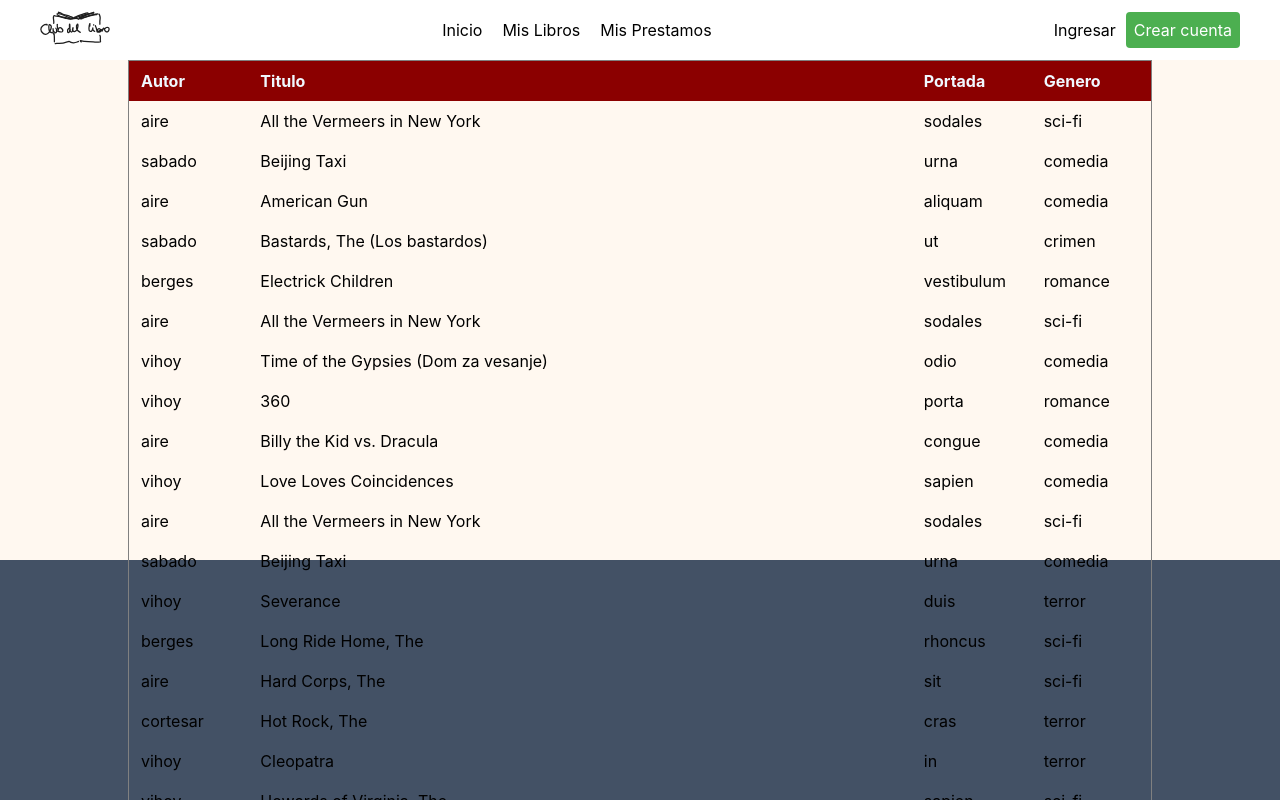
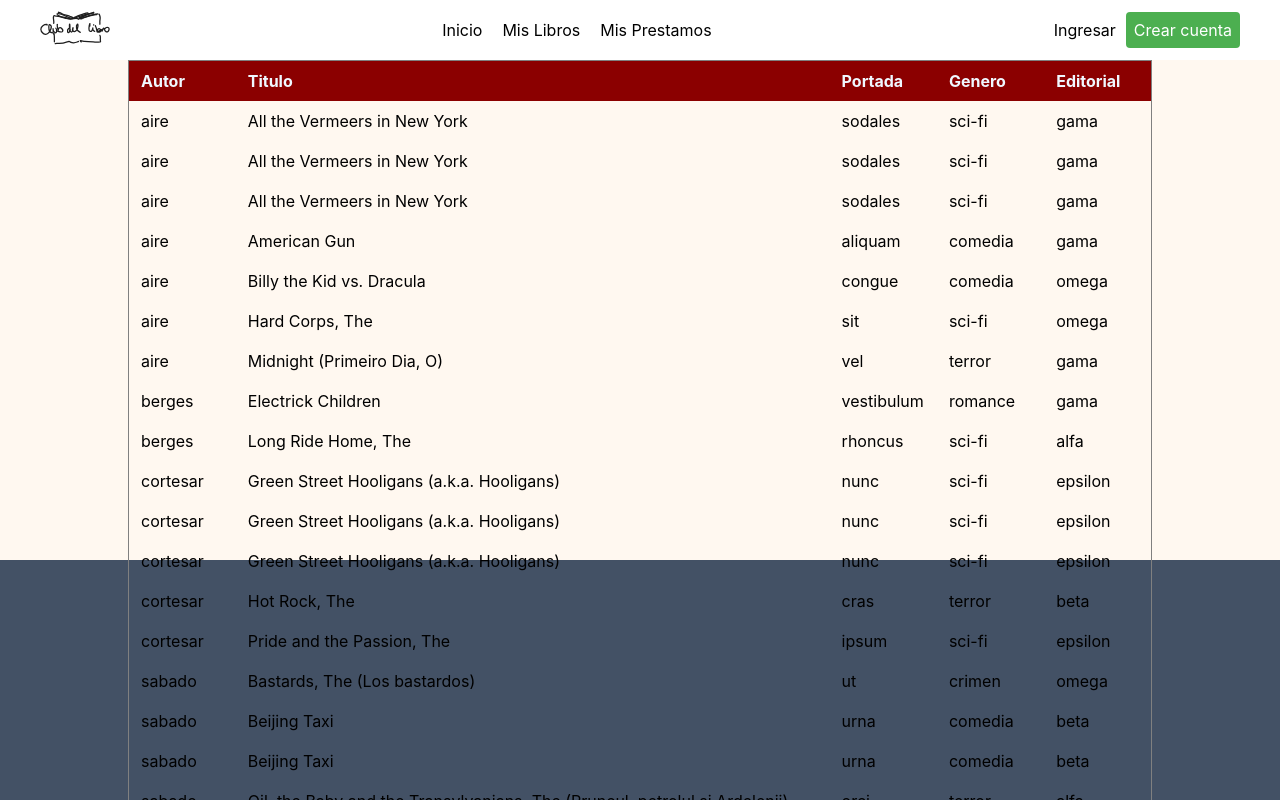
Before and after one commit to bacarvalho/tp2-GRUPO-05-front, a React (Create React App) app: page / in a window 1280 px wide. Shown: the top 800 px of the page. Built offline with nearby package versions, Linux system fonts and the light colour scheme.

Commit message:
added new columns

```diff
--- a/src/components/Table/columns.js
+++ b/src/components/Table/columns.js
@@ -14,5 +14,9 @@ export const COLUMNS = [
     {
       Header: 'Genero',
       accessor: 'Libro.Genero.nombre'
-    }
+    },
+    {
+        Header: 'Editorial',
+        accessor: 'Libro.Editorial.nombre'
+      }
   ]
--- a/src/components/Table/sampledata.js
+++ /dev/null
@@ -1,18 +0,0 @@
-module.exports=
-
-[{
-  "id": 1,
-  "first_name": "Ethelred",
-  "last_name": "Slowly",
-  "email": "eslowly0@google.es"
-},{
-  "id": 2,
-  "first_name": "Reta",
-  "last_name": "Woolmer",
-  "email": "rwoolmer1@miibeian.gov.cn"
-},{
-  "id": 3,
-  "first_name": "Arabel",
-  "last_name": "Pestor",
-  "email": "apestor2@bloglovin.com"
-}]
--- a/src/components/Table/sampledata.json
+++ b/src/components/Table/sampledata.json
@@ -8,6 +8,219 @@
         },
         "Autor": {
           "nombre": "aire"
+        },
+        "Editorial": {
+          "nombre": "gama"
+        }
+      }
+    },
+    {
+      "Libro": {
+        "titulo": "All the Vermeers in New York",
+        "imagen_portada": "sodales",
+        "Genero": {
+          "nombre": "sci-fi"
+        },
+        "Autor": {
+          "nombre": "aire"
+        },
+        "Editorial": {
+          "nombre": "gama"
+        }
+      }
+    },
+    {
+      "Libro": {
+        "titulo": "All the Vermeers in New York",
+        "imagen_portada": "sodales",
+        "Genero": {
+          "nombre": "sci-fi"
+        },
+        "Autor": {
+          "nombre": "aire"
+        },
+        "Editorial": {
+          "nombre": "gama"
+        }
+      }
+    },
+    {
+      "Libro": {
+        "titulo": "American Gun",
+        "imagen_portada": "aliquam",
+        "Genero": {
+          "nombre": "comedia"
+        },
+        "Autor": {
+          "nombre": "aire"
+        },
+        "Editorial": {
+          "nombre": "gama"
+        }
+      }
+    },
+    {
+      "Libro": {
+        "titulo": "Billy the Kid vs. Dracula",
+        "imagen_portada": "congue",
+        "Genero": {
+          "nombre": "comedia"
+        },
+        "Autor": {
+          "nombre": "aire"
+        },
+        "Editorial": {
+          "nombre": "omega"
+        }
+      }
+    },
+    {
+      "Libro": {
+        "titulo": "Hard Corps, The",
+        "imagen_portada": "sit",
+        "Genero": {
+          "nombre": "sci-fi"
+        },
+        "Autor": {
+          "nombre": "aire"
+        },
+        "Editorial": {
+          "nombre": "omega"
+        }
+      }
+    },
+    {
+      "Libro": {
+        "titulo": "Midnight (Primeiro Dia, O)",
+        "imagen_portada": "vel",
+        "Genero": {
+          "nombre": "terror"
+        },
+        "Autor": {
+          "nombre": "aire"
+        },
+        "Editorial": {
+          "nombre": "gama"
+        }
+      }
+    },
+    {
+      "Libro": {
+        "titulo": "Electrick Children",
+        "imagen_portada": "vestibulum",
+        "Genero": {
+          "nombre": "romance"
+        },
+        "Autor": {
+          "nombre": "berges"
+        },
+        "Editorial": {
+          "nombre": "gama"
+        }
+      }
+    },
+    {
+      "Libro": {
+        "titulo": "Long Ride Home, The",
+        "imagen_portada": "rhoncus",
+        "Genero": {
+          "nombre": "sci-fi"
+        },
+        "Autor": {
+          "nombre": "berges"
+        },
+        "Editorial": {
+          "nombre": "alfa"
+        }
+      }
+    },
+    {
+      "Libro": {
+        "titulo": "Green Street Hooligans (a.k.a. Hooligans)",
+        "imagen_portada": "nunc",
+        "Genero": {
+          "nombre": "sci-fi"
+        },
+        "Autor": {
+          "nombre": "cortesar"
+        },
+        "Editorial": {
+          "nombre": "epsilon"
+        }
+      }
+    },
+    {
+      "Libro": {
+        "titulo": "Green Street Hooligans (a.k.a. Hooligans)",
+        "imagen_portada": "nunc",
+        "Genero": {
+          "nombre": "sci-fi"
+        },
+        "Autor": {
+          "nombre": "cortesar"
+        },
+        "Editorial": {
+          "nombre": "epsilon"
+        }
+      }
+    },
+    {
+      "Libro": {
+        "titulo": "Green Street Hooligans (a.k.a. Hooligans)",
+        "imagen_portada": "nunc",
+        "Genero": {
+          "nombre": "sci-fi"
+        },
+        "Autor": {
+          "nombre": "cortesar"
+        },
+        "Editorial": {
+          "nombre": "epsilon"
+        }
+      }
+    },
+    {
+      "Libro": {
+        "titulo": "Hot Rock, The",
+        "imagen_portada": "cras",
+        "Genero": {
+          "nombre": "terror"
+        },
+        "Autor": {
+          "nombre": "cortesar"
+        },
+        "Editorial": {
+          "nombre": "beta"
+        }
+      }
+    },
+    {
+      "Libro": {
+        "titulo": "Pride and the Passion, The",
+        "imagen_portada": "ipsum",
+        "Genero": {
+          "nombre": "sci-fi"
+        },
+        "Autor": {
+          "nombre": "cortesar"
+        },
+        "Editorial": {
+          "nombre": "epsilon"
+        }
+      }
+    },
+    {
+      "Libro": {
+        "titulo": "Bastards, The (Los bastardos)",
+        "imagen_portada": "ut",
+        "Genero": {
+          "nombre": "crimen"
+        },
+        "Autor": {
+          "nombre": "sabado"
+        },
+        "Editorial": {
+          "nombre": "omega"
         }
       }
     },
@@ -20,54 +233,129 @@
         },
         "Autor": {
           "nombre": "sabado"
+        },
+        "Editorial": {
+          "nombre": "beta"
         }
       }
     },
     {
       "Libro": {
-        "titulo": "American Gun",
-        "imagen_portada": "aliquam",
+        "titulo": "Beijing Taxi",
+        "imagen_portada": "urna",
         "Genero": {
           "nombre": "comedia"
         },
         "Autor": {
-          "nombre": "aire"
+          "nombre": "sabado"
+        },
+        "Editorial": {
+          "nombre": "beta"
         }
       }
     },
     {
       "Libro": {
-        "titulo": "Bastards, The (Los bastardos)",
-        "imagen_portada": "ut",
+        "titulo": "Oil, the Baby and the Transylvanians, The (Pruncul, petrolul si Ardelenii)",
+        "imagen_portada": "orci",
         "Genero": {
-          "nombre": "crimen"
+          "nombre": "terror"
         },
         "Autor": {
           "nombre": "sabado"
+        },
+        "Editorial": {
+          "nombre": "alfa"
         }
       }
     },
     {
       "Libro": {
-        "titulo": "Electrick Children",
-        "imagen_portada": "vestibulum",
+        "titulo": "Sonatine (Sonachine)",
+        "imagen_portada": "ultrices",
         "Genero": {
-          "nombre": "romance"
+          "nombre": "terror"
         },
         "Autor": {
-          "nombre": "berges"
+          "nombre": "sabado"
+        },
+        "Editorial": {
+          "nombre": "gama"
         }
       }
     },
     {
       "Libro": {
-        "titulo": "All the Vermeers in New York",
-        "imagen_portada": "sodales",
+        "titulo": "360",
+        "imagen_portada": "porta",
+        "Genero": {
+          "nombre": "romance"
+        },
+        "Autor": {
+          "nombre": "vihoy"
+        },
+        "Editorial": {
+          "nombre": "gama"
+        }
+      }
+    },
+    {
+      "Libro": {
+        "titulo": "Cleopatra",
+        "imagen_portada": "in",
+        "Genero": {
+          "nombre": "terror"
+        },
+        "Autor": {
+          "nombre": "vihoy"
+        },
+        "Editorial": {
+          "nombre": "alfa"
+        }
+      }
+    },
+    {
+      "Libro": {
+        "titulo": "Howards of Virginia, The",
+        "imagen_portada": "sapien",
         "Genero": {
           "nombre": "sci-fi"
         },
         "Autor": {
-          "nombre": "aire"
+          "nombre": "vihoy"
+        },
+        "Editorial": {
+          "nombre": "alfa"
+        }
+      }
+    },
+    {
+      "Libro": {
+        "titulo": "Love Loves Coincidences",
+        "imagen_portada": "sapien",
+        "Genero": {
+          "nombre": "comedia"
+        },
+        "Autor": {
+          "nombre": "vihoy"
+        },
+        "Editorial": {
+          "nombre": "beta"
+        }
+      }
+    },
+    {
+      "Libro": {
+        "titulo": "Severance",
+        "imagen_portada": "duis",
+        "Genero": {
+          "nombre": "terror"
+        },
+        "Autor": {
+          "nombre": "vihoy"
+        },
+        "Editorial": {
+          "nombre": "epsilon"
         }
       }
     },
@@ -80,222 +368,9 @@
         },
         "Autor": {
           "nombre": "vihoy"
-        }
-      }
-    },
-    {
-      "Libro": {
-        "titulo": "360",
-        "imagen_portada": "porta",
-        "Genero": {
-          "nombre": "romance"
         },
-        "Autor": {
-          "nombre": "vihoy"
-        }
-      }
-    },
-    {
-      "Libro": {
-        "titulo": "Billy the Kid vs. Dracula",
-        "imagen_portada": "congue",
-        "Genero": {
-          "nombre": "comedia"
-        },
-        "Autor": {
-          "nombre": "aire"
-        }
-      }
-    },
-    {
-      "Libro": {
-        "titulo": "Love Loves Coincidences",
-        "imagen_portada": "sapien",
-        "Genero": {
-          "nombre": "comedia"
-        },
-        "Autor": {
-          "nombre": "vihoy"
-        }
-      }
-    },
-    {
-      "Libro": {
-        "titulo": "All the Vermeers in New York",
-        "imagen_portada": "sodales",
-        "Genero": {
-          "nombre": "sci-fi"
-        },
-        "Autor": {
-          "nombre": "aire"
-        }
-      }
-    },
-    {
-      "Libro": {
-        "titulo": "Beijing Taxi",
-        "imagen_portada": "urna",
-        "Genero": {
-          "nombre": "comedia"
-        },
-        "Autor": {
-          "nombre": "sabado"
-        }
-      }
-    },
-    {
-      "Libro": {
-        "titulo": "Severance",
-        "imagen_portada": "duis",
-        "Genero": {
-          "nombre": "terror"
-        },
-        "Autor": {
-          "nombre": "vihoy"
-        }
-      }
-    },
-    {
-      "Libro": {
-        "titulo": "Long Ride Home, The",
-        "imagen_portada": "rhoncus",
-        "Genero": {
-          "nombre": "sci-fi"
-        },
-        "Autor": {
-          "nombre": "berges"
-        }
-      }
-    },
-    {
-      "Libro": {
-        "titulo": "Hard Corps, The",
-        "imagen_portada": "sit",
-        "Genero": {
-          "nombre": "sci-fi"
-        },
-        "Autor": {
-          "nombre": "aire"
-        }
-      }
-    },
-    {
-      "Libro": {
-        "titulo": "Hot Rock, The",
-        "imagen_portada": "cras",
-        "Genero": {
-          "nombre": "terror"
-        },
-        "Autor": {
-          "nombre": "cortesar"
-        }
-      }
-    },
-    {
-      "Libro": {
-        "titulo": "Cleopatra",
-        "imagen_portada": "in",
-        "Genero": {
-          "nombre": "terror"
-        },
-        "Autor": {
-          "nombre": "vihoy"
-        }
-      }
-    },
-    {
-      "Libro": {
-        "titulo": "Howards of Virginia, The",
-        "imagen_portada": "sapien",
-        "Genero": {
-          "nombre": "sci-fi"
-        },
-        "Autor": {
-          "nombre": "vihoy"
-        }
-      }
-    },
-    {
-      "Libro": {
-        "titulo": "Oil, the Baby and the Transylvanians, The (Pruncul, petrolul si Ardelenii)",
-        "imagen_portada": "orci",
-        "Genero": {
-          "nombre": "terror"
-        },
-        "Autor": {
-          "nombre": "sabado"
-        }
-      }
-    },
-    {
-      "Libro": {
-        "titulo": "Pride and the Passion, The",
-        "imagen_portada": "ipsum",
-        "Genero": {
-          "nombre": "sci-fi"
-        },
-        "Autor": {
-          "nombre": "cortesar"
-        }
-      }
-    },
-    {
-      "Libro": {
-        "titulo": "Midnight (Primeiro Dia, O)",
-        "imagen_portada": "vel",
-        "Genero": {
-          "nombre": "terror"
-        },
-        "Autor": {
-          "nombre": "aire"
-        }
-      }
-    },
-    {
-      "Libro": {
-        "titulo": "Sonatine (Sonachine)",
-        "imagen_portada": "ultrices",
-        "Genero": {
-          "nombre": "terror"
-        },
-        "Autor": {
-          "nombre": "sabado"
-        }
-      }
-    },
-    {
-      "Libro": {
-        "titulo": "Green Street Hooligans (a.k.a. Hooligans)",
-        "imagen_portada": "nunc",
-        "Genero": {
-          "nombre": "sci-fi"
-        },
-        "Autor": {
-          "nombre": "cortesar"
-        }
-      }
-    },
-    {
-      "Libro": {
-        "titulo": "Green Street Hooligans (a.k.a. Hooligans)",
-        "imagen_portada": "nunc",
-        "Genero": {
-          "nombre": "sci-fi"
-        },
-        "Autor": {
-          "nombre": "cortesar"
-        }
-      }
-    },
-    {
-      "Libro": {
-        "titulo": "Green Street Hooligans (a.k.a. Hooligans)",
-        "imagen_portada": "nunc",
-        "Genero": {
-          "nombre": "sci-fi"
-        },
-        "Autor": {
-          "nombre": "cortesar"
+        "Editorial": {
+          "nombre": "alfa"
         }
       }
     }
```
